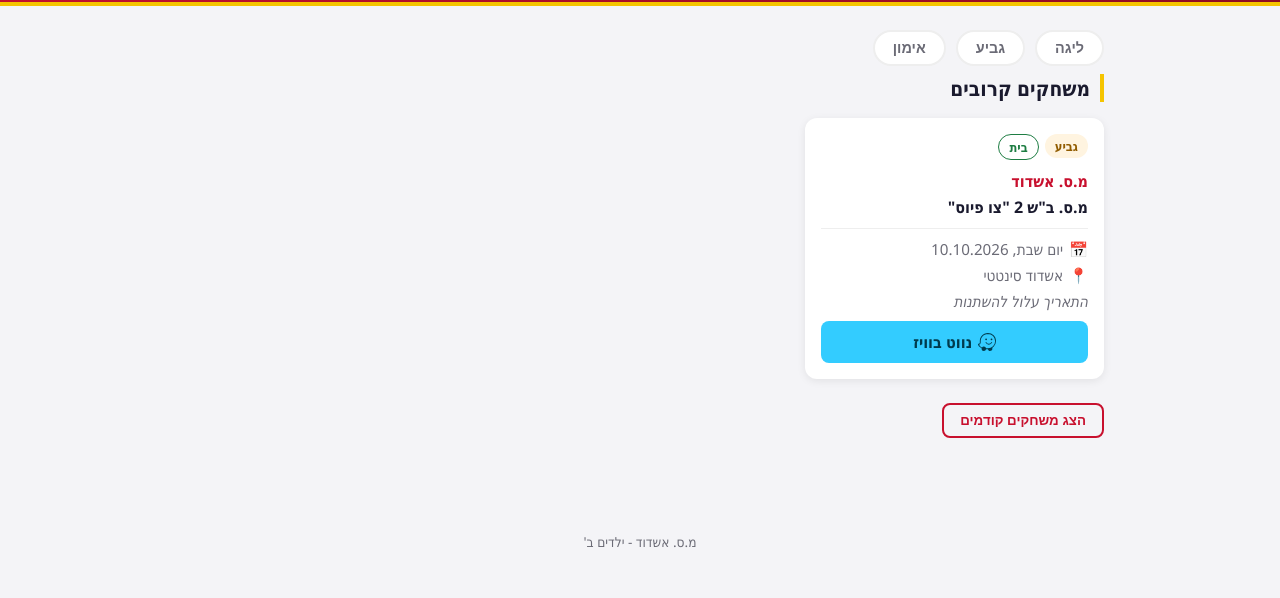
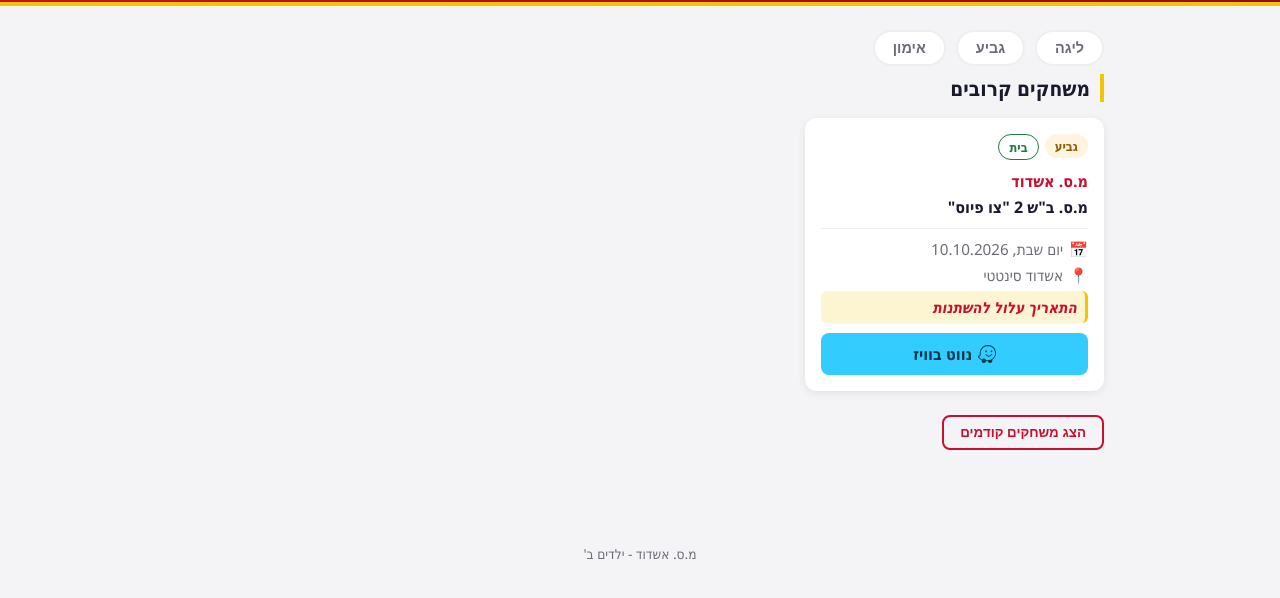
Before and after one commit to dzarhi/FootballMatchdayManager, a plain HTML site: page index.html in a window 1280 px wide. Shown: the part 126-724 px from the top of the page. Drawn offline with Linux system fonts and the light colour scheme.

Commit message:
Make match notes stand out with accent highlight styling

```diff
--- a/css/style.css
+++ b/css/style.css
@@ -238,6 +238,12 @@ body {
 
 .match-row.notes {
   font-style: italic;
+  font-weight: 600;
+  color: var(--primary);
+  background: rgba(245, 196, 0, 0.18);
+  border-right: 3px solid var(--accent);
+  border-radius: 6px;
+  padding: 6px 8px;
 }
 
 .match-footer {
```
